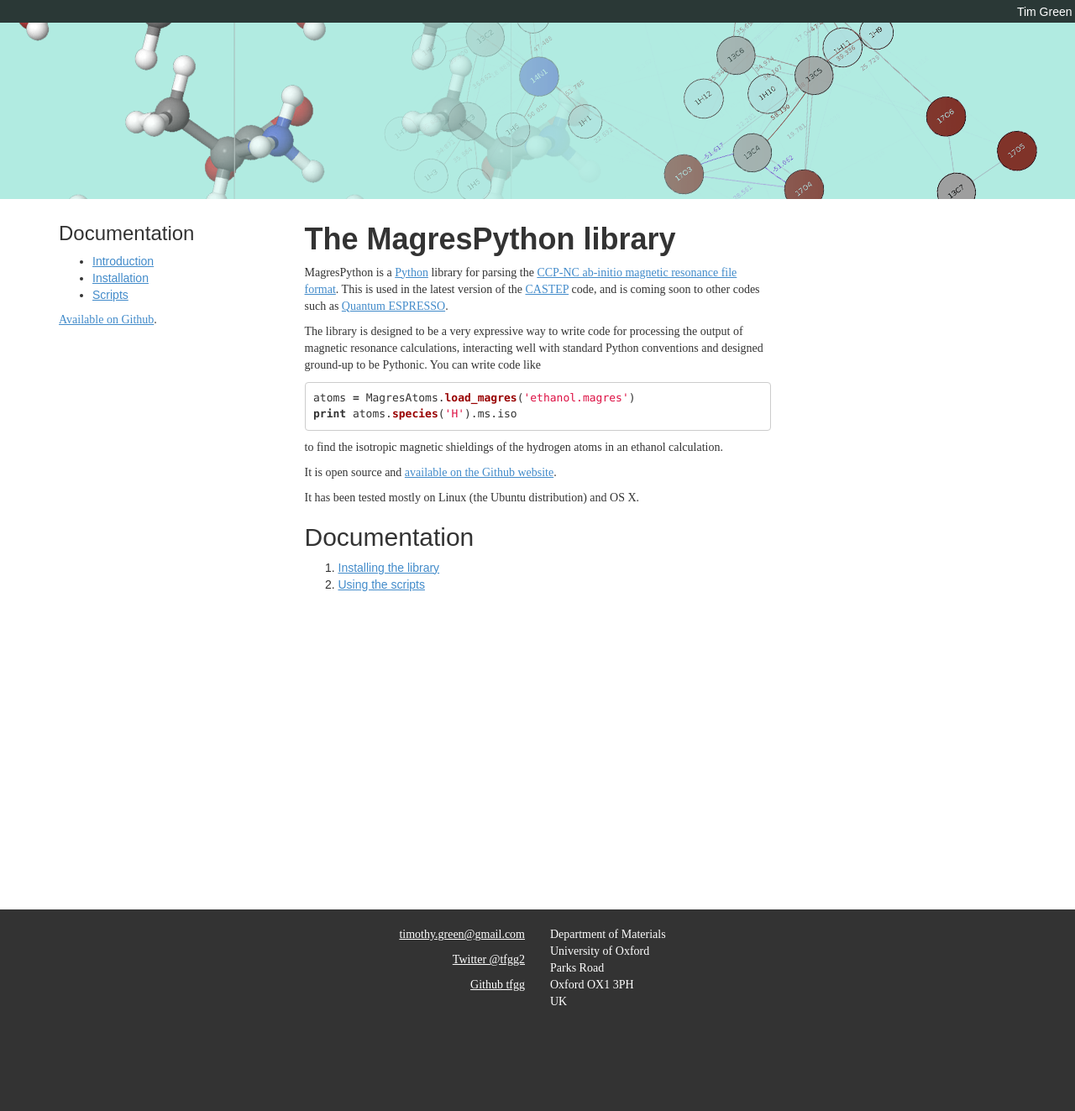
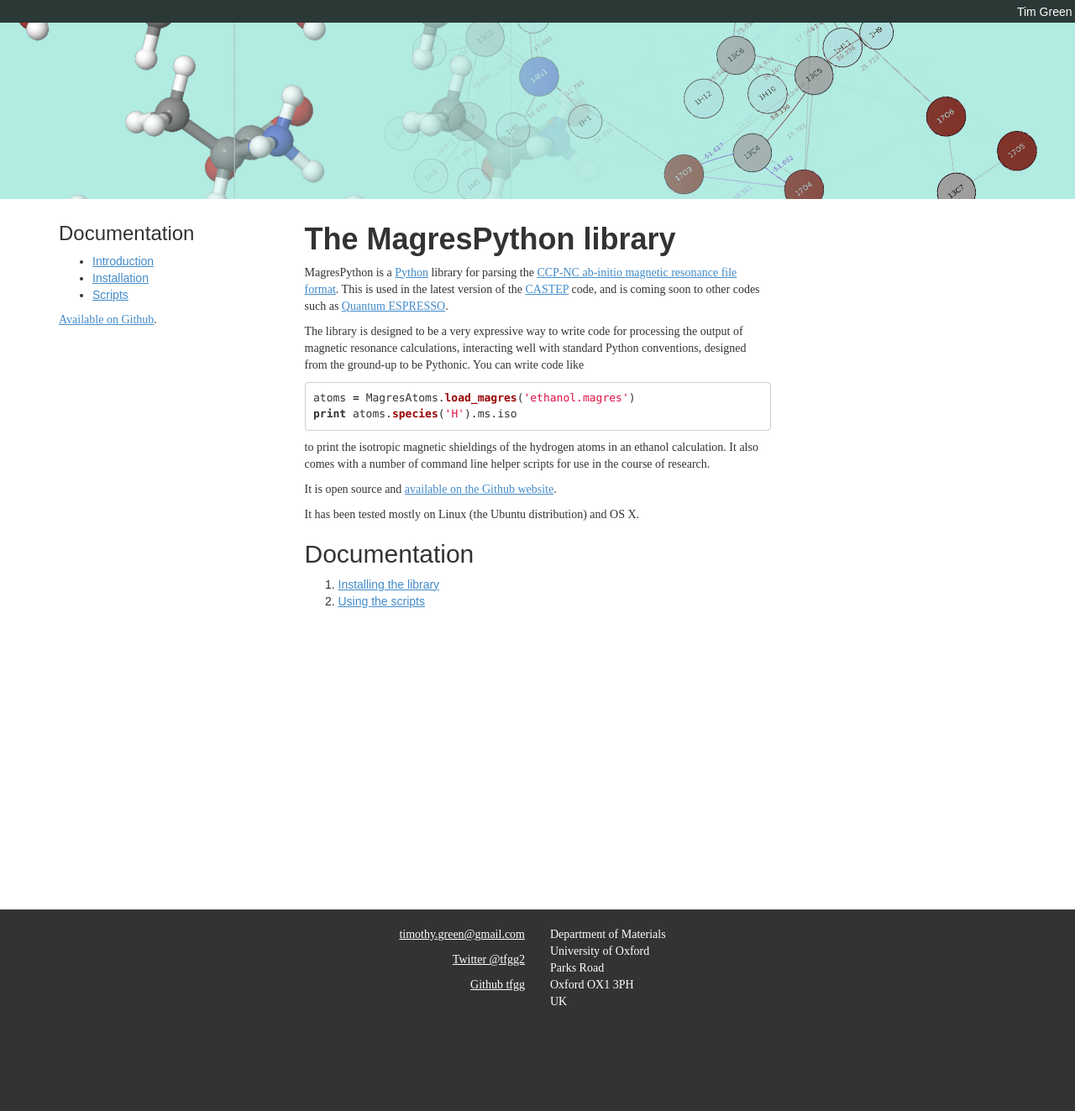
Before and after one commit to tfgg/tfgg.github.io, a Jekyll site: the page built from _pages/magres-python/magres_python.markdown, in a window 1280 px wide. Shown: the whole page at 84% size. Built offline with Jekyll 4.4.1, drawn with Linux system fonts in a browser that asks for light colours; some web fonts are replaced; Markdown is read by kramdown in place of the engine named in the settings.

Commit message:
updates to magres python front page matter

````diff
--- a/_pages/magres-python/magres_python.markdown
+++ b/_pages/magres-python/magres_python.markdown
@@ -13,14 +13,14 @@
 
 MagresPython is a [Python](http://www.python.org/) library for parsing the [CCP-NC ab-initio magnetic resonance file format](http://www.ccpnc.ac.uk/pmwiki.php/CCPNC/Fileformat). This is used in the latest version of the [CASTEP](http://www.castep.org/) code, and is coming soon to other codes such as [Quantum ESPRESSO](http://www.quantum-espresso.org/).
 
-The library is designed to be a very expressive way to write code for processing the output of magnetic resonance calculations, interacting well with standard Python conventions and designed ground-up to be Pythonic. You can write code like
+The library is designed to be a very expressive way to write code for processing the output of magnetic resonance calculations, interacting well with standard Python conventions, designed from the ground-up to be Pythonic. You can write code like
 
 ```python
 atoms = MagresAtoms.load_magres('ethanol.magres')
 print atoms.species('H').ms.iso
 ```
 
-to find the isotropic magnetic shieldings of the hydrogen atoms in an ethanol calculation.
+to print the isotropic magnetic shieldings of the hydrogen atoms in an ethanol calculation. It also comes with a number of command line helper scripts for use in the course of research.
 
 It is open source and [available on the Github website](https://github.com/tfgg/magres-format).
 
````
